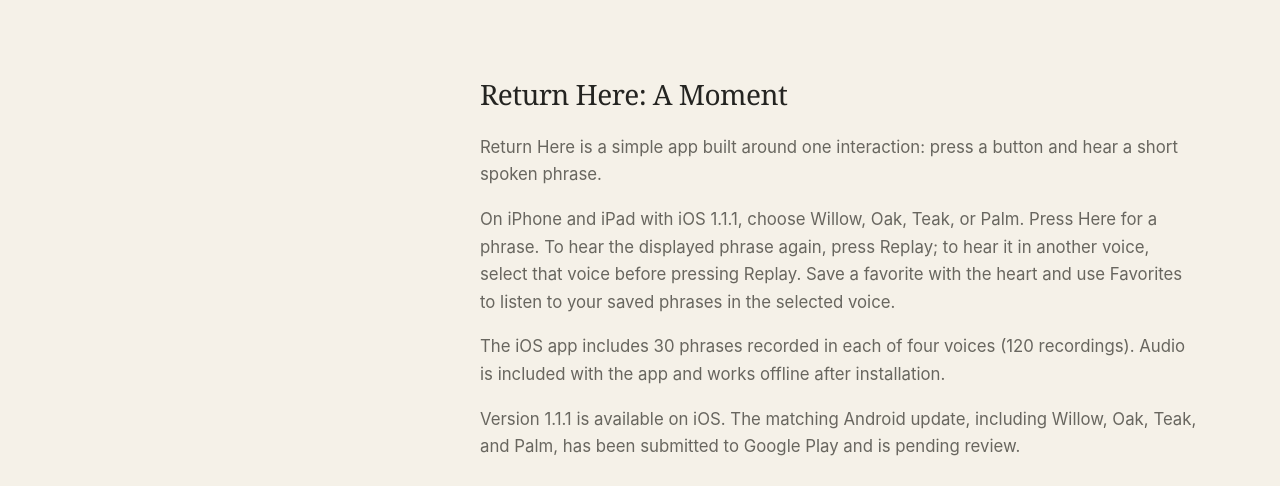
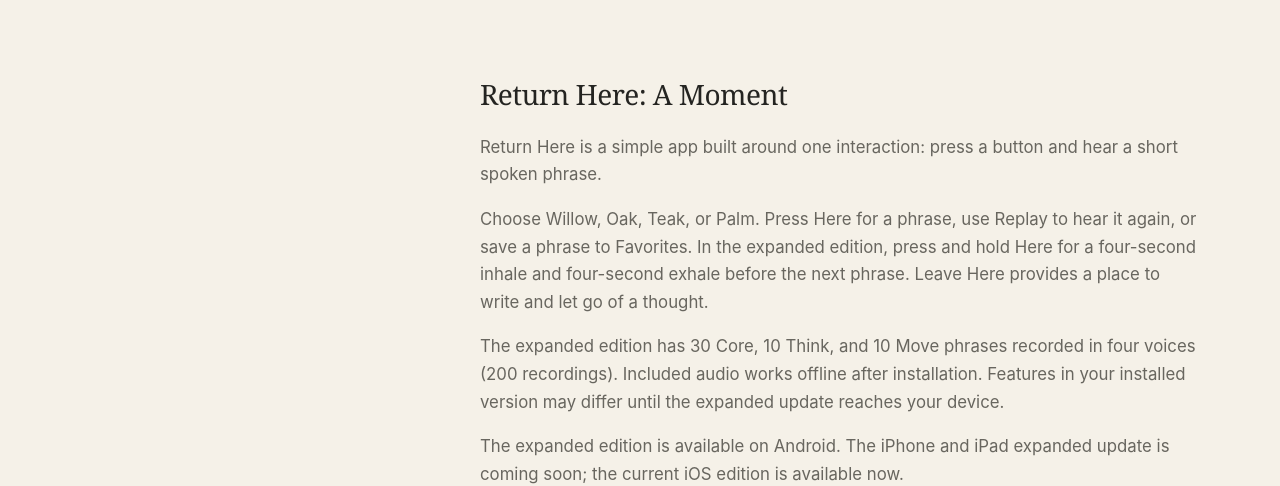
Before and after one commit to pbakunas1/ForgedToolsSite, a plain HTML site: page support.html in a window 1280 px wide. Shown: the part 467-953 px from the top of the page. Drawn offline with Linux system fonts and the light colour scheme.

Commit message:
Align support.html with Android release and upcoming iOS update

```diff
--- a/support.html
+++ b/support.html
@@ -27,9 +27,9 @@
       <section>
         <h2>Return Here: A Moment</h2>
         <p>Return Here is a simple app built around one interaction: press a button and hear a short spoken phrase.</p>
-        <p>On iPhone and iPad with iOS 1.1.1, choose Willow, Oak, Teak, or Palm. Press Here for a phrase. To hear the displayed phrase again, press Replay; to hear it in another voice, select that voice before pressing Replay. Save a favorite with the heart and use Favorites to listen to your saved phrases in the selected voice.</p>
-        <p>The iOS app includes 30 phrases recorded in each of four voices (120 recordings). Audio is included with the app and works offline after installation.</p>
-        <p>Version 1.1.1 is available on iOS. The matching Android update, including Willow, Oak, Teak, and Palm, has been submitted to Google Play and is pending review.</p>
+        <p>Choose Willow, Oak, Teak, or Palm. Press Here for a phrase, use Replay to hear it again, or save a phrase to Favorites. In the expanded edition, press and hold Here for a four-second inhale and four-second exhale before the next phrase. Leave Here provides a place to write and let go of a thought.</p>
+        <p>The expanded edition has 30 Core, 10 Think, and 10 Move phrases recorded in four voices (200 recordings). Included audio works offline after installation. Features in your installed version may differ until the expanded update reaches your device.</p>
+        <p>The expanded edition is available on Android. The iPhone and iPad expanded update is coming soon; the current iOS edition is available now.</p>
       </section>
       <section>
         <h2>Contact support</h2>
```
